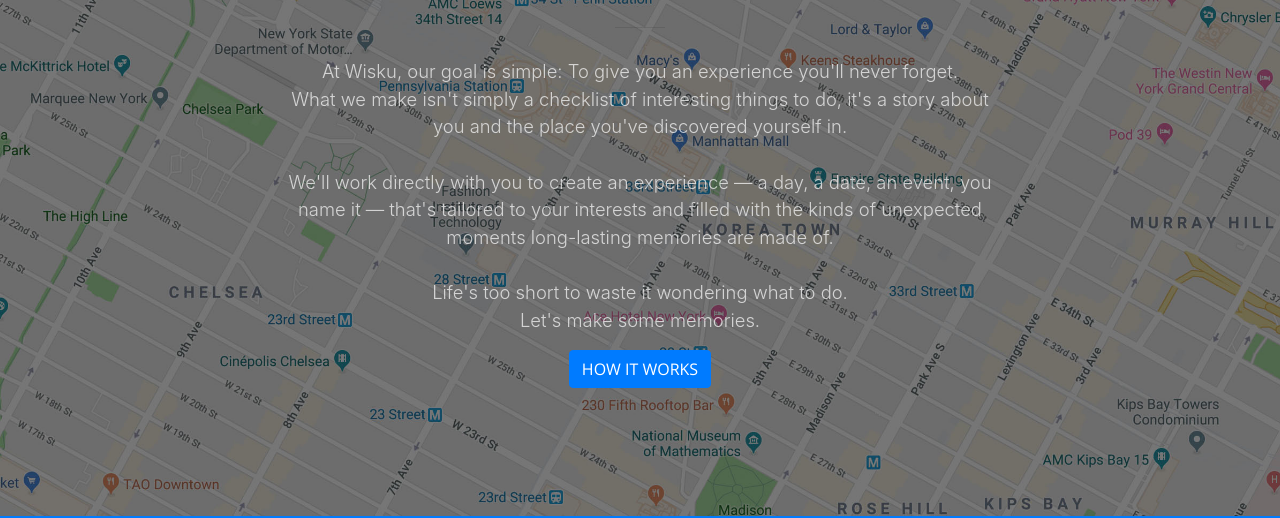
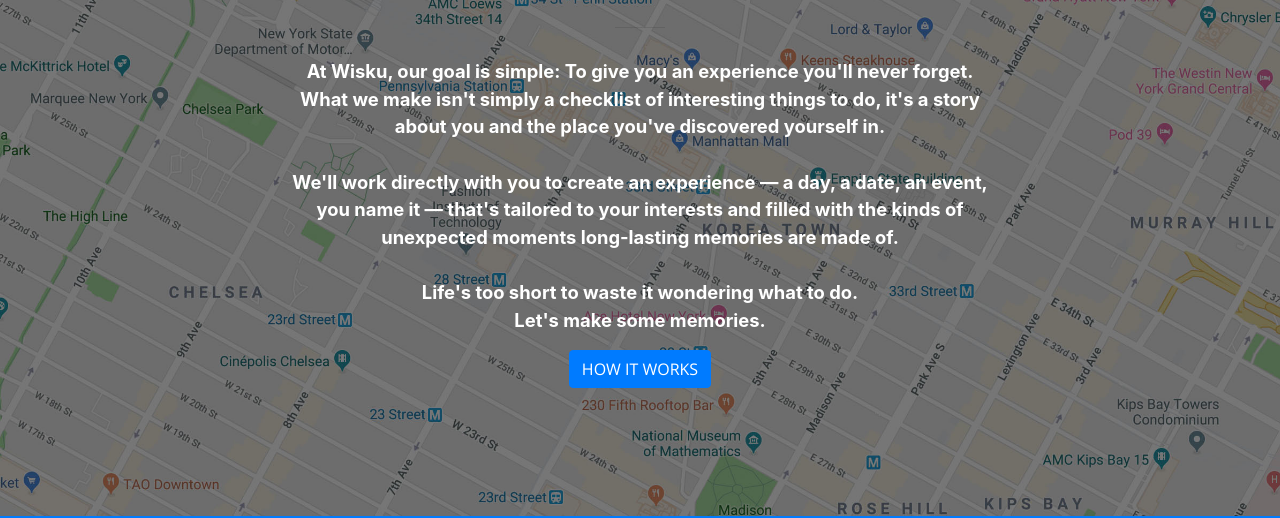
Before and after one commit to Wisku/wisku-web, a website with bundled scripts: page index.html in a window 1280 px wide. Shown: the part 284-802 px from the top of the page. Built offline with nearby package versions, Linux system fonts and the light colour scheme.

Commit message:
bolder font for top text

```diff
--- a/index.html
+++ b/index.html
@@ -61,7 +61,7 @@
             <hr>
           </div>
           <div class="col-lg-8 mx-auto">
-            <p class="text-faded mb-6">At Wisku, our goal is simple: To give you an experience you'll never forget.<br/>
+            <p class="text-white font-weight-bold mb-6">At Wisku, our goal is simple: To give you an experience you'll never forget.<br/>
               What we make isn't simply a checklist of interesting things to do, it's a story about you and the place you've discovered yourself in.<br/>
               <br/>
               We'll work directly with you to create an experience &mdash; a day, a date, an event, you name it &mdash; that's tailored to your interests and filled with the kinds of unexpected moments long-lasting memories are made of.<br/>
```
